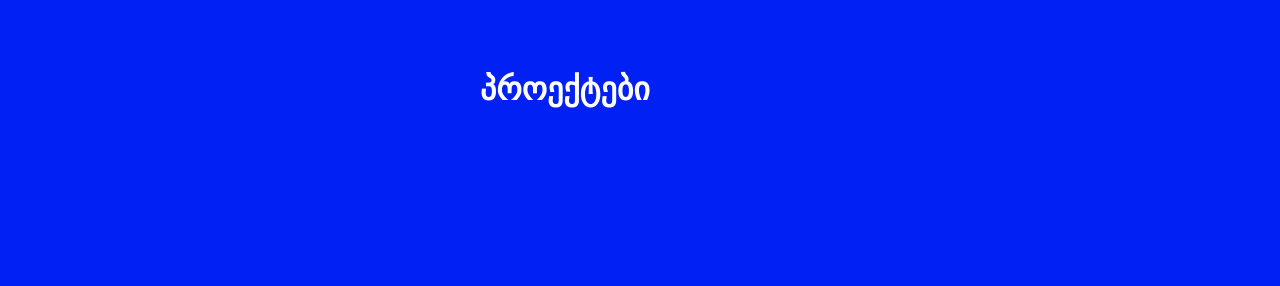
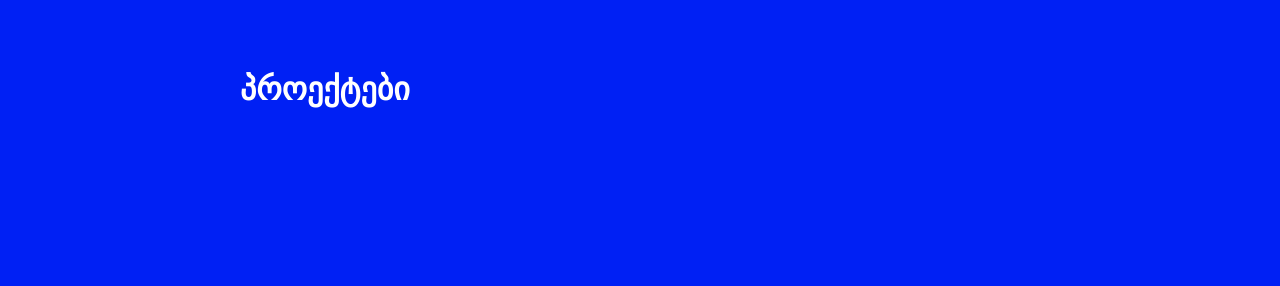
Before and after one commit to TornikeL38/Group-work, a plain HTML site: page index.html in a window 1280 px wide. Shown: the top 286 px of the page. Drawn offline with Linux system fonts and the light colour scheme.

Commit message:
span bracket clased and h3 margin fixed

```diff
--- a/style.css
+++ b/style.css
@@ -41,8 +41,6 @@ h3{
 	display: inline-block;
 	padding-left: 20px;
 }
-#div-location{
-}
 h6{
 	padding-left: 1000px;
 	position: relative;
@@ -63,7 +61,7 @@ h3 {
     margin-bottom: 60px;
     font-size: 32px;
     text-align: left;
-    margin-left: 240px;
+    margin-left: 0px;
 }
 .bottom-layout{
     display: flex;
@@ -92,3 +90,4 @@ h3 {
 }
 span{
     color: blue;
+}
```
